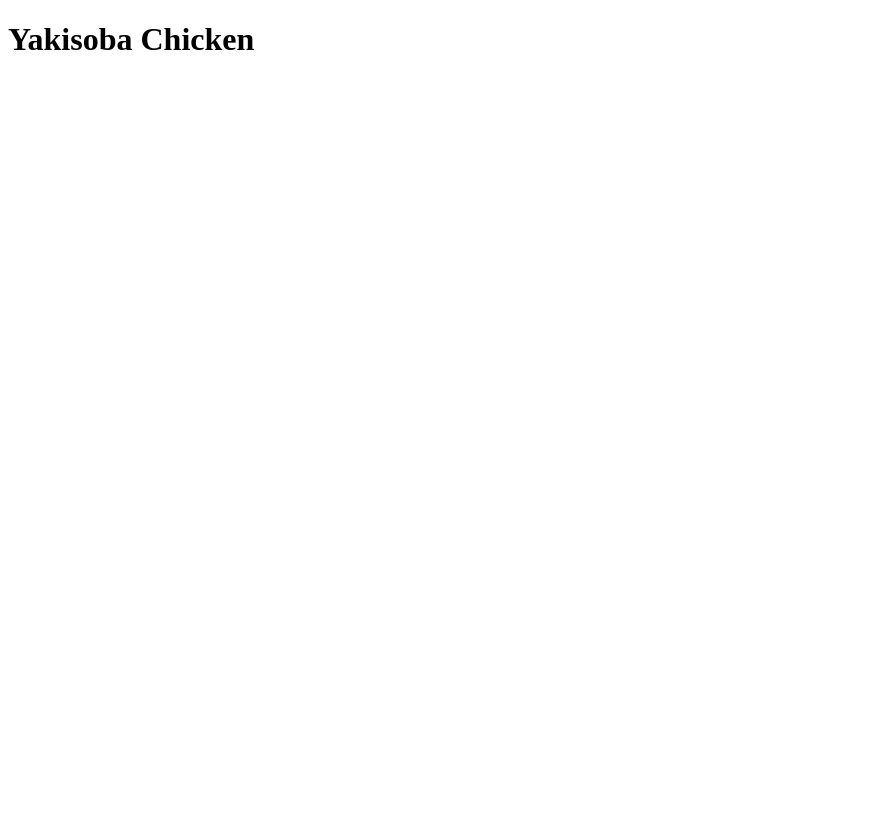
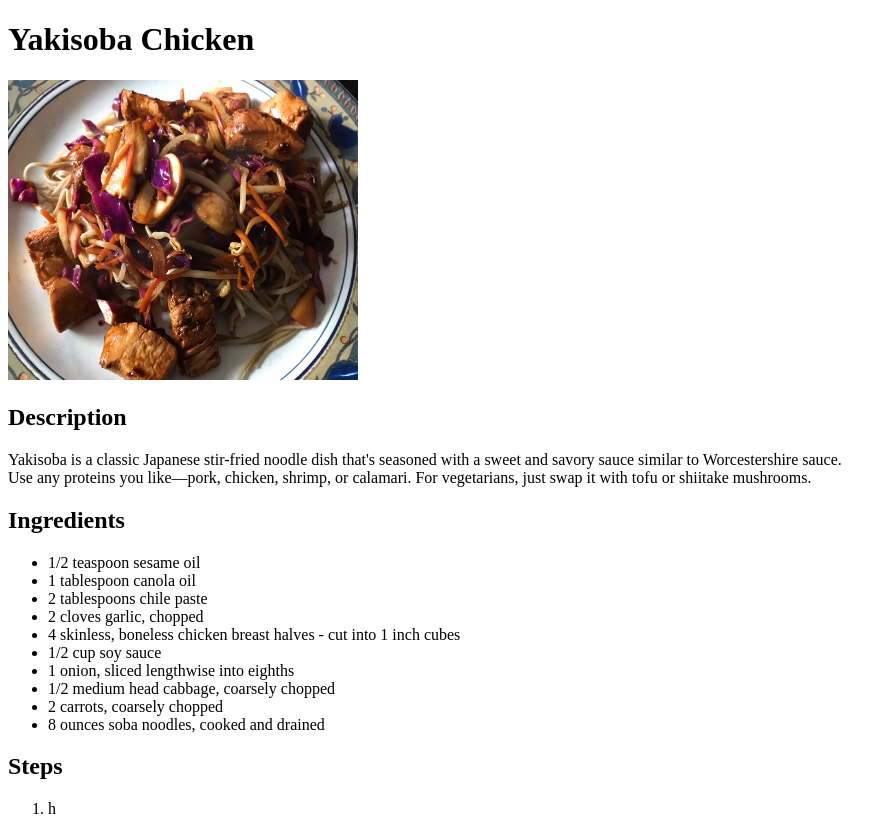
Before and after one commit to RossTHill-RTH/odin-recipes, a plain HTML site: page recipes/yakisoba.html in a window 1280 px wide. Shown: the whole page, without its empty margins (0-893 px from the left). Before the commit the page ends 800 px from the top, so only its background shows below. Drawn offline with Linux system fonts and the light colour scheme.

Commit message:
added image of yakisoba, created yakisoba webpage with lists of ingredients

```diff
--- a/recipes/yakisoba.html
+++ b/recipes/yakisoba.html
@@ -8,5 +8,34 @@
 
     <body>
         <h1>Yakisoba Chicken</h1>
+        <img src="../images/yakisoba.png" alt="Yakisoba Chicken" height="300" width="350">
+
+         <h2>Description</h2>
+             <p>
+                Yakisoba is a classic Japanese stir-fried noodle dish that's seasoned with a sweet and savory sauce similar to Worcestershire sauce. <br> Use any proteins you like—pork, chicken, shrimp, or calamari. For vegetarians, just swap it with tofu or shiitake mushrooms.        </p>     </p>
+
+        <h2>Ingredients</h2>
+             <p>
+                <ul>
+                    <li>1/2 teaspoon sesame oil</li>
+                    <li>1 tablespoon canola oil</li>
+                    <li>2 tablespoons chile paste</li>
+                    <li>2 cloves garlic, chopped</li>
+                    <li>4 skinless, boneless chicken breast halves - cut into 1 inch cubes</li>
+                    <li>1/2 cup soy sauce</li>
+                    <li>1 onion, sliced lengthwise into eighths</li>
+                    <li>1/2 medium head cabbage, coarsely chopped</li>
+                    <li>2 carrots, coarsely chopped</li>
+                    <li>8 ounces soba noodles, cooked and drained</li>
+                </ul>
+           </p>
+
+           <h2>Steps</h2>
+           <ol>
+            <li>h</li>
+           </ol>
+
+
+
     </body>
 </html>
```
Also changed, not shown: images/yakisoba.png (added).
